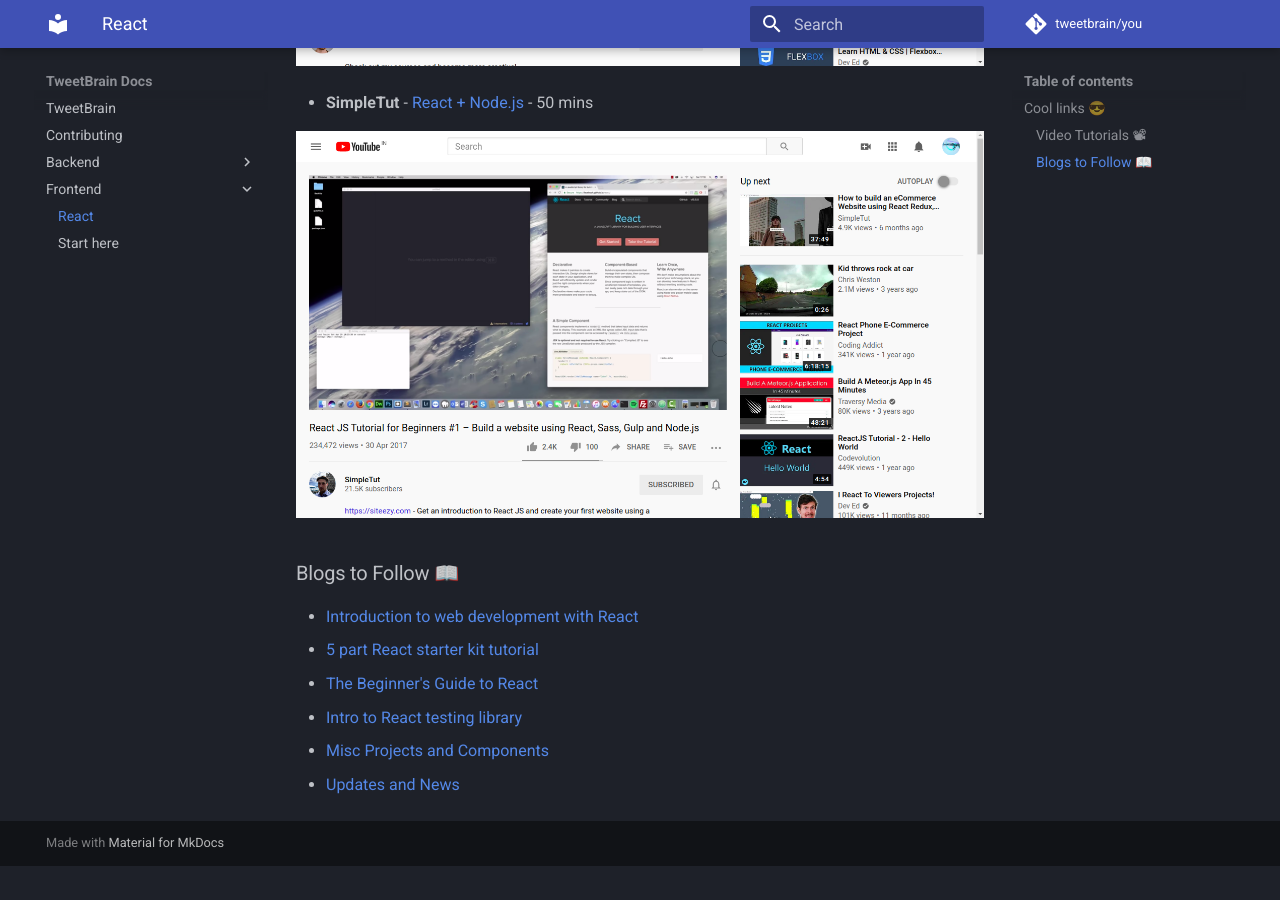
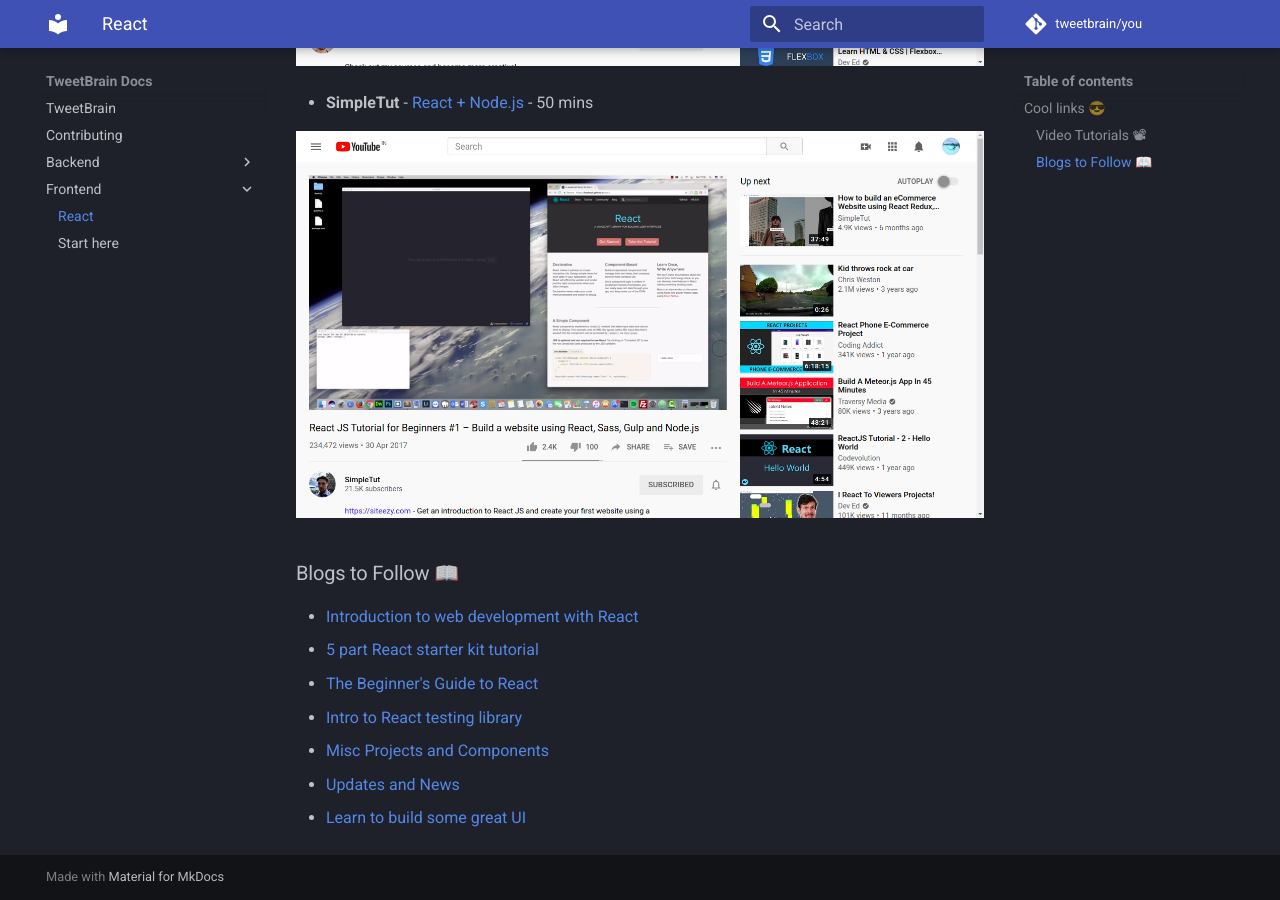
Before and after one commit to tweetbrain/you, an MkDocs documentation site: the page built from docs/frontend/react.md, in a window 1280 px wide and 900 px high, scrolled down 1901 px. Built offline with MkDocs 1.6.1 and Material for MkDocs 9.7.7, drawn with Linux system fonts in a browser that asks for light colours; comment, search, counter and statistics services are not loaded; before the commit the page ends 2767 px from its top, so only the background shows below that.

Commit message:
add new blog

```diff
--- a/docs/frontend/react.md
+++ b/docs/frontend/react.md
@@ -39,3 +39,4 @@
 * [Intro to React testing library](https://kentcdodds.com/blog/introducing-the-react-testing-library)
 * [Misc Projects and Components](https://overreacted.io/)
 * [Updates and News](https://dev.to/)
+* [Learn to build some great UI ](https://letsbuildui.dev/)
```
